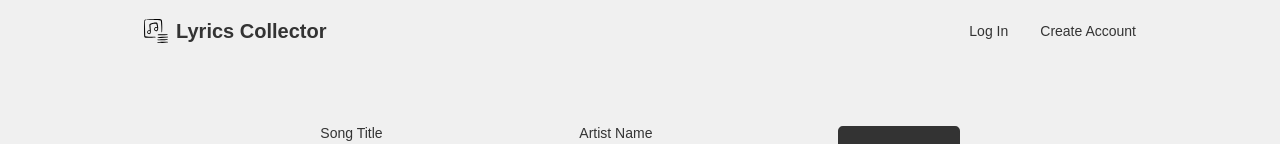
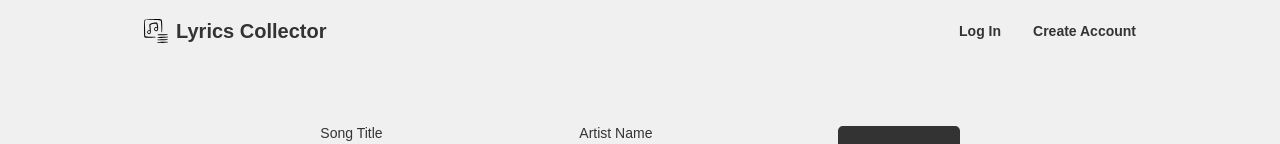
Before and after one commit to denisesantosdev/lyrics-collector, a React (Vite) app: page / in a window 1280 px wide. Shown: the top 144 px of the page. Built offline with nearby package versions, Linux system fonts and the light colour scheme; no server answers.

Commit message:
add menu on mobile/change favicon/add background to inputs

```diff
--- a/index.html
+++ b/index.html
@@ -2,7 +2,7 @@
 <html lang="en">
   <head>
     <meta charset="UTF-8" />
-    <link rel="icon" type="image/svg+xml" href="/vite.svg" />
+    <link rel="icon" type="image/svg+xml" href="/playlist-menu.svg" />
     <meta name="viewport" content="width=device-width, initial-scale=1.0" />
     <title>Lyrics Collector</title>
   </head>
--- a/src/components/Header/Header.jsx
+++ b/src/components/Header/Header.jsx
@@ -1,7 +1,8 @@
-import React from "react";
+import React, { useState } from "react";
 import Nav from "../Nav/Nav";
 import styled from "styled-components";
 import Logo from "../Logo/Logo";
+import MenuBtn from "../MenuBtn/MenuBtn";
 
 const StyledHeader = styled.header`
     display: flex;
@@ -9,6 +10,7 @@ const StyledHeader = styled.header`
     place-items: center;
     padding: 1rem;
     margin-bottom: 3rem;
+    position: relative;
 
     @media (min-width: 1024px) {
       max-width: 1024px;
@@ -17,13 +19,14 @@ const StyledHeader = styled.header`
 
 `;
 
+const Header = () => {
+  const [menuIsClosed, setMenuIsClosed] = useState(true)
 
-
-const Header = () => {
   return (
     <StyledHeader>
         <Logo />
-        <Nav />
+        <MenuBtn setMenuIsClosed={setMenuIsClosed} menuIsClosed={menuIsClosed}/>
+         <Nav menuIsClosed={menuIsClosed} setMenuIsClosed={setMenuIsClosed}/>
     </StyledHeader>
   );
 };
--- a/src/components/Input/Input.jsx
+++ b/src/components/Input/Input.jsx
@@ -13,7 +13,7 @@ const StyledInput = styled.div`
   input {
     border: 2px solid ${(props) => props.theme.colors.border};
     border-radius: .3rem;
-    background-color: inherit;
+    background-color: ${(props) => props.theme.colors.primary};
     padding: ${props=>props.theme.padding.small};
 
   }
--- /dev/null
+++ b/src/components/MenuBtn/MenuBtn.jsx
@@ -0,0 +1,20 @@
+import React from "react";
+import {menuBtnIcon,closeIcon} from '../../theme/icons'
+import styled from "styled-components";
+
+const StyledBtn = styled.button`
+    @media (min-width: 500px) {
+        display: none;
+    }
+`
+
+const MenuBtn = ({ setMenuIsClosed,menuIsClosed }) => {
+
+  return (
+  <StyledBtn onClick={() => setMenuIsClosed((prev)=> !prev)}>
+    {menuIsClosed ? <img src={menuBtnIcon} alt="" /> : <img src={closeIcon} alt="" />}
+  </StyledBtn>
+  );
+};
+
+export default MenuBtn;
--- a/src/components/Nav/Nav.jsx
+++ b/src/components/Nav/Nav.jsx
@@ -12,19 +12,36 @@ const StyledNav = styled.nav`
     gap: 2rem;
     list-style-type: none;
     font-size: ${(props) => props.theme.fontSizes.small};
+
+    @media (max-width: 500px) {
+      flex-direction: column;
+
+    }
+  }
+
+  @media (max-width: 500px) {
+    display: ${(props) => (props.menuIsClosed ? "none" : "block")};
+    position: absolute;
+    right: 1rem;
+    top: 100%;
+    background-color: ${(props) => props.theme.colors.primary};
+    padding: 2rem;
+    box-shadow: rgba(50, 50, 93, 0.25) 0px 6px 12px -2px, rgba(0, 0, 0, 0.3) 0px 3px 7px -3px;
+    border-radius: .3rem;
   }
 `;
 
 const StyledLink = styled(Link)`
   text-decoration: none;
-  color: ${props=>props.theme.colors.text};
+  color: ${(props) => props.theme.colors.text};
+  font-weight: bold;
+
   &:hover {
     text-decoration: underline;
-    font-weight: bold;
   }
 `;
 
-const Nav = () => {
+const Nav = ({ menuIsClosed, setMenuIsClosed }) => {
   const { authCheckAuthState, isUserLoggedIn } = useAuth();
 
   useEffect(() => {
@@ -32,11 +49,13 @@ const Nav = () => {
   }, []);
 
   return (
-    <StyledNav>
+    <StyledNav menuIsClosed={menuIsClosed}>
       {isUserLoggedIn ? (
         <ul>
           <li>
-            <StyledLink to="saved">
+            <StyledLink
+              to="saved"
+              onClick={() => setMenuIsClosed((prev) => !prev)}>
               <img
                 src={musicIcon}
                 alt=""
@@ -44,16 +63,24 @@ const Nav = () => {
             </StyledLink>
           </li>
           <li>
-            <SignOutBtn />
+            <SignOutBtn setMenuIsClosed={setMenuIsClosed} />
           </li>
         </ul>
       ) : (
         <ul>
           <li>
-            <StyledLink to={"login"}>Log In</StyledLink>
+            <StyledLink
+              to={"login"}
+              onClick={() => setMenuIsClosed((prev) => !prev)}>
+              Log In
+            </StyledLink>
           </li>
           <li>
-            <StyledLink to={"login"}>Create Account</StyledLink>
+            <StyledLink
+              to={"login"}
+              onClick={() => setMenuIsClosed((prev) => !prev)}>
+              Create Account
+            </StyledLink>
           </li>
         </ul>
       )}
--- a/src/components/SignOutBtn/SignOutBtn.jsx
+++ b/src/components/SignOutBtn/SignOutBtn.jsx
@@ -3,13 +3,16 @@ import useAuth from "../../customHooks/useAuth";
 import { logoutIcon } from "../../theme/icons";
 import { Link } from "react-router-dom";
 
-const SignOutBtn = () => {
+const SignOutBtn = ({setMenuIsClosed}) => {
   const { authSignOut } = useAuth();
 
   return (
     <Link
       to={"/"}
-      onClick={authSignOut}>
+      onClick={()=>{
+        authSignOut()
+        setMenuIsClosed((prev) => !prev)
+        }}>
       <img
         src={logoutIcon}
         alt=""
--- a/src/customHooks/useAuth.jsx
+++ b/src/customHooks/useAuth.jsx
@@ -111,6 +111,11 @@ function useAuth() {
         // Sign-out successful.
         //console.log("You're now logged out");
         setIsUserLoggedIn(false);
+        setToastState({
+          visible: true,
+          message: `You are now logged out`,
+          type: "success",
+        });
       })
       .catch((error) => {
         // An error happened.
--- a/src/theme/icons.js
+++ b/src/theme/icons.js
@@ -9,6 +9,7 @@ import errorIcon from "../assets/images/smiley-in-trouble.svg";
 import closeIcon from "../assets/images/form-validation-remove-square.svg";
 import returnArrow from "../assets/images/keyboard-arrow-return.svg";
 import logoIcon from "../assets/images/playlist-menu.svg";
+import menuBtnIcon from "../assets/images/menu-navigation-2.svg";
 
 export {
   saveIcon,
@@ -20,5 +21,6 @@ export {
   errorIcon,
   closeIcon,
   returnArrow,
-  logoIcon
+  logoIcon,
+  menuBtnIcon
 };
```
Also changed, not shown: public/playlist-menu.svg (added).
